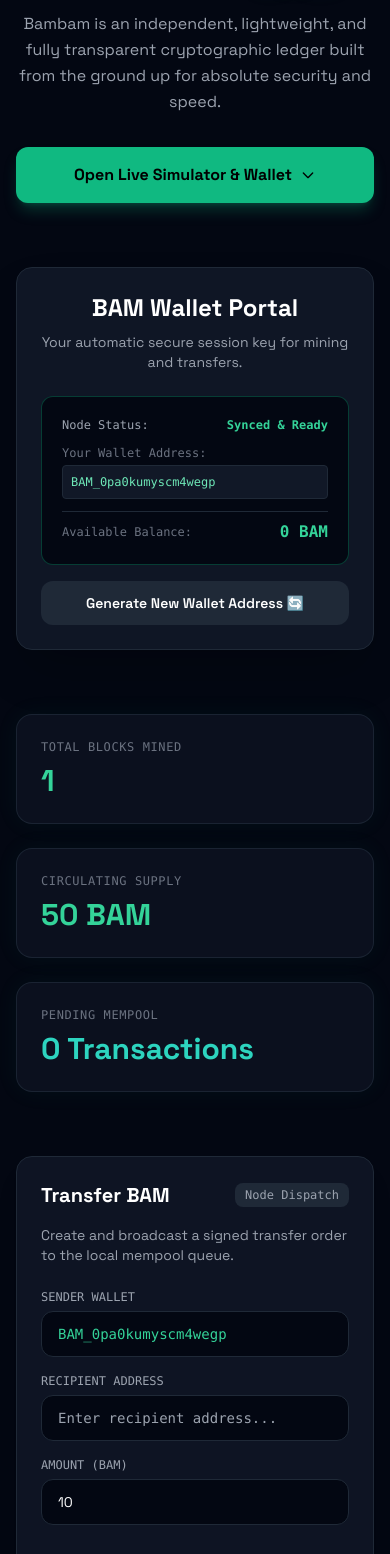
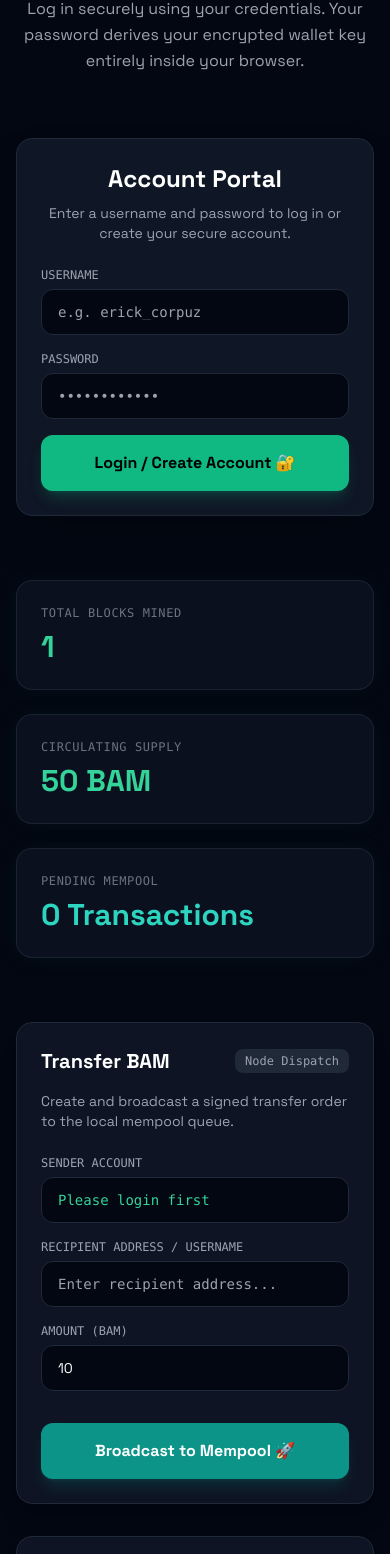
Before and after one commit to corpuz3erick-max/Bambam, a plain HTML site: page index.html in a window 390 px wide. Shown: the part 296-1850 px from the top of the page. Drawn offline with nearby package versions, Linux system fonts and the light colour scheme.

Commit message:
Update index.html

```diff
--- a/index.html
+++ b/index.html
@@ -3,7 +3,7 @@
 <head>
     <meta charset="UTF-8">
     <meta name="viewport" content="width=device-width, initial-scale=1.0">
-    <title>Bambam (BAM) | Decentralized Proof of Work Network</title>
+    <title>Bambam (BAM) | End-to-End Encrypted Network</title>
     <script src="https://cdn.tailwindcss.com"></script>
     <link href="https://fonts.googleapis.com/css2?family=Space+Grotesk:wght@300;400;500;600;700&display=swap" rel="stylesheet">
     <style>
@@ -23,14 +23,14 @@
                     <h1 class="font-bold text-lg tracking-wider text-white">BAMBAM</h1>
                     <div class="flex items-center space-x-1.5">
                         <span class="w-2 h-2 rounded-full bg-emerald-400 animate-pulse"></span>
-                        <span class="text-[10px] text-emerald-400 font-mono tracking-widest uppercase">Mainnet Online</span>
+                        <span class="text-[10px] text-emerald-400 font-mono tracking-widest uppercase">E2E Secure Net</span>
                     </div>
                 </div>
             </div>
             <div class="flex items-center space-x-3">
-                <div id="nav-wallet-badge" class="flex items-center space-x-2 px-3 py-1.5 bg-gray-900 border border-gray-800 rounded-xl text-xs font-mono text-emerald-400">
+                <div id="nav-wallet-badge" class="hidden items-center space-x-2 px-3 py-1.5 bg-gray-900 border border-gray-800 rounded-xl text-xs font-mono text-emerald-400">
                     <span class="w-2 h-2 rounded-full bg-emerald-400"></span>
-                    <span id="nav-address-display">Active Wallet</span>
+                    <span id="nav-username-display">User</span>
                 </div>
                 <a href="#simulator" class="px-4 py-2 bg-emerald-500/10 border border-emerald-500/30 hover:bg-emerald-500/20 text-emerald-400 rounded-xl text-xs font-bold transition-all">
                     Launch App
@@ -43,47 +43,58 @@
     <main class="max-w-6xl mx-auto px-4 py-12 md:py-20 flex-grow w-full">
         <div class="text-center max-w-3xl mx-auto mb-16">
             <div class="inline-flex items-center space-x-2 px-3 py-1.5 rounded-full bg-emerald-500/10 border border-emerald-500/20 text-emerald-400 text-xs font-mono mb-6">
-                <span>⚡ Secure SHA-256 Proof of Work Architecture</span>
+                <span>🔒 End-to-End Client-Side Encrypted Accounts</span>
             </div>
             <h2 class="text-4xl md:text-6xl font-extrabold text-white mb-6 tracking-tight leading-tight">
                 Decentralized Future Powered by <span class="text-transparent bg-clip-text bg-gradient-to-r from-emerald-400 to-teal-300 glow-effect">BAM</span>
             </h2>
             <p class="text-gray-400 text-base md:text-lg mb-8 leading-relaxed">
-                Bambam is an independent, lightweight, and fully transparent cryptographic ledger built from the ground up for absolute security and speed.
+                Log in securely using your credentials. Your password derives your encrypted wallet key entirely inside your browser.
             </p>
-            <div class="flex flex-col sm:flex-row justify-center gap-4">
-                <a href="#simulator" class="px-8 py-4 bg-emerald-500 hover:bg-emerald-400 text-black font-extrabold rounded-xl transition-all shadow-lg shadow-emerald-500/25 flex items-center justify-center space-x-2">
-                    <span>Open Live Simulator & Wallet</span>
-                    <svg class="w-4 h-4" fill="none" stroke="currentColor" viewBox="0 0 24 24"><path stroke-linecap="round" stroke-linejoin="round" stroke-width="2" d="M19 9l-7 7-7-7"/></svg>
-                </a>
-            </div>
         </div>
 
-        <!-- WALLET PORTAL SECTION -->
-        <div id="wallet-section" class="max-w-xl mx-auto mb-16 p-6 md:p-8 rounded-2xl bg-gray-900/90 border border-gray-800 shadow-2xl">
-            <div class="text-center mb-6">
-                <h3 class="text-2xl font-bold text-white mb-2">BAM Wallet Portal</h3>
-                <p class="text-sm text-gray-400">Your automatic secure session key for mining and transfers.</p>
+        <!-- ACCOUNT AUTH PORTAL -->
+        <div id="auth-section" class="max-w-xl mx-auto mb-16 p-6 md:p-8 rounded-2xl bg-gray-900/90 border border-gray-800 shadow-2xl">
+
+            <!-- Login / Signup Form -->
+            <div id="login-form-container">
+                <div class="text-center mb-6">
+                    <h3 class="text-2xl font-bold text-white mb-2">Account Portal</h3>
+                    <p class="text-sm text-gray-400">Enter a username and password to log in or create your secure account.</p>
+                </div>
+                <div class="space-y-4">
+                    <div>
+                        <label class="block text-xs font-mono text-gray-400 mb-1.5">USERNAME</label>
+                        <input id="auth-username" type="text" placeholder="e.g. erick_corpuz" class="w-full bg-gray-950 border border-gray-800 rounded-xl px-4 py-3 text-sm text-white focus:outline-none focus:border-emerald-500 font-mono">
+                    </div>
+                    <div>
+                        <label class="block text-xs font-mono text-gray-400 mb-1.5">PASSWORD</label>
+                        <input id="auth-password" type="password" placeholder="••••••••••••" class="w-full bg-gray-950 border border-gray-800 rounded-xl px-4 py-3 text-sm text-white focus:outline-none focus:border-emerald-500 font-mono">
+                    </div>
+                    <button onclick="handleLogin()" class="w-full py-4 bg-emerald-500 hover:bg-emerald-400 text-black font-extrabold rounded-xl transition-all shadow-lg shadow-emerald-500/20 mt-2">
+                        Login / Create Account 🔐
+                    </button>
+                </div>
             </div>
 
-            <!-- Dashboard View -->
-            <div id="dashboard-box" class="space-y-4">
+            <!-- Dashboard View (Hidden initially) -->
+            <div id="dashboard-container" class="hidden space-y-4">
+                <div class="text-center mb-4">
+                    <h3 class="text-xl font-bold text-white">Welcome, <span id="dash-username" class="text-emerald-400"></span></h3>
+                    <p class="text-xs font-mono text-gray-400 mt-1">E2E Session Active</p>
+                </div>
                 <div class="bg-gray-950 p-5 rounded-xl border border-emerald-500/30 space-y-3 font-mono text-xs">
-                    <div class="flex justify-between items-center text-gray-400">
-                        <span>Node Status:</span>
-                        <span class="text-emerald-400 font-bold">Synced & Ready</span>
-                    </div>
                     <div class="flex flex-col space-y-1">
-                        <span class="text-gray-500">Your Wallet Address:</span>
-                        <span id="user-display-address" class="text-emerald-300 bg-gray-900 p-2 rounded border border-gray-800 truncate"></span>
+                        <span class="text-gray-500">Encrypted Wallet Address:</span>
+                        <span id="dash-address" class="text-emerald-300 bg-gray-900 p-2 rounded border border-gray-800 truncate"></span>
                     </div>
                     <div class="flex justify-between items-center pt-2 border-t border-gray-800">
                         <span class="text-gray-500">Available Balance:</span>
-                        <span id="user-display-balance" class="text-emerald-400 font-bold text-base">0 BAM</span>
+                        <span id="dash-balance" class="text-emerald-400 font-bold text-base">0 BAM</span>
                     </div>
                 </div>
-                <button onclick="createAccount()" class="w-full py-3 bg-gray-800 hover:bg-gray-700 text-white font-semibold rounded-xl transition-all text-sm">
-                    Generate New Wallet Address 🔄
+                <button onclick="handleLogout()" class="w-full py-3 bg-red-500/10 border border-red-500/30 hover:bg-red-500/20 text-red-400 font-semibold rounded-xl transition-all text-sm">
+                    Lock / Logout Account 🔒
                 </button>
             </div>
         </div>
@@ -118,11 +129,11 @@
 
                     <div class="space-y-4">
                         <div>
-                            <label class="block text-xs font-mono text-gray-400 mb-1.5">SENDER WALLET</label>
+                            <label class="block text-xs font-mono text-gray-400 mb-1.5">SENDER ACCOUNT</label>
                             <input id="tx-sender" type="text" readonly class="w-full bg-gray-950 border border-gray-800 rounded-xl px-4 py-3 text-sm text-emerald-400 font-mono focus:outline-none">
                         </div>
                         <div>
-                            <label class="block text-xs font-mono text-gray-400 mb-1.5">RECIPIENT ADDRESS</label>
+                            <label class="block text-xs font-mono text-gray-400 mb-1.5">RECIPIENT ADDRESS / USERNAME</label>
                             <input id="tx-recipient" type="text" placeholder="Enter recipient address..." class="w-full bg-gray-950 border border-gray-800 rounded-xl px-4 py-3 text-sm text-white focus:outline-none focus:border-emerald-500 transition-colors font-mono">
                         </div>
                         <div>
@@ -152,11 +163,11 @@
                         </div>
                         <div class="flex justify-between items-center">
                             <span class="text-gray-500">Hash Engine:</span>
-                            <span class="text-gray-300">SHA-256 (Client-side)</span>
+                            <span class="text-gray-300">SHA-256 (Client-side E2E)</span>
                         </div>
                         <div class="flex justify-between items-center">
-                            <span class="text-gray-500">Miner Destination:</span>
-                            <span id="miner-dest-badge" class="text-emerald-400 font-bold truncate max-w-[150px]">Auto-assigned</span>
+                            <span class="text-gray-500">Reward Recipient:</span>
+                            <span id="miner-dest-badge" class="text-emerald-400 font-bold truncate max-w-[150px]">Login required</span>
                         </div>
                     </div>
                 </div>
@@ -181,8 +192,8 @@
     <!-- FOOTER -->
     <footer class="border-t border-gray-800/80 bg-gray-950 py-8 text-center text-sm text-gray-500">
         <div class="max-w-6xl mx-auto px-4 flex flex-col sm:flex-row items-center justify-between gap-4">
-            <p>Bambam (BAM) Core Protocol • Decentralized Network</p>
-            <p class="text-xs font-mono text-emerald-400/80">Secured by Cryptographic Proof of Work</p>
+            <p>Bambam (BAM) Core Protocol • E2E Decentralized Network</p>
+            <p class="text-xs font-mono text-emerald-400/80">Secured by Client-Side Cryptography</p>
         </div>
     </footer>
 
@@ -205,19 +216,35 @@
         }];
 
         let pendingTransactions = [];
-        let currentUser = localStorage.getItem('bam_active_user');
+        let currentUsername = localStorage.getItem('bam_e2e_username');
+        let currentAddress = localStorage.getItem('bam_e2e_address');
 
-        // Auto-create wallet if none exists
-        if (!currentUser) {
-            const randomHex = Math.random().toString(36).substring(2, 10) + Math.random().toString(36).substring(2, 10);
-            currentUser = `BAM_${randomHex}`;
-            localStorage.setItem('bam_active_user', currentUser);
+        async function handleLogin() {
+            const user = document.getElementById('auth-username').value.trim();
+            const pass = document.getElementById('auth-password').value;
+
+            if (!user || !pass) {
+                return;
+            }
+
+            // Derive wallet address deterministically using E2E credentials hash
+            const secretKeyHash = await sha256(`${user}:${pass}`);
+            currentUsername = user;
+            currentAddress = `BAM_${secretKeyHash.substring(0, 24)}`;
+
+            localStorage.setItem('bam_e2e_username', currentUsername);
+            localStorage.setItem('bam_e2e_address', currentAddress);
+
+            document.getElementById('auth-username').value = '';
+            document.getElementById('auth-password').value = '';
+            updateUI();
         }
 
-        function createAccount() {
-            const randomHex = Math.random().toString(36).substring(2, 10) + Math.random().toString(36).substring(2, 10);
-            currentUser = `BAM_${randomHex}`;
-            localStorage.setItem('bam_active_user', currentUser);
+        function handleLogout() {
+            currentUsername = null;
+            currentAddress = null;
+            localStorage.removeItem('bam_e2e_username');
+            localStorage.removeItem('bam_e2e_address');
             updateUI();
         }
 
@@ -237,6 +264,9 @@
         }
 
         async function addTransaction() {
+            if (!currentAddress) {
+                return;
+            }
             const recipient = document.getElementById('tx-recipient').value.trim();
             const amount = parseFloat(document.getElementById('tx-amount').value);
 
@@ -244,17 +274,21 @@
                 return;
             }
 
-            const currentBalance = calculateBalance(currentUser);
+            const currentBalance = calculateBalance(currentAddress);
             if (amount > currentBalance) {
                 return;
             }
 
-            pendingTransactions.push({ sender: currentUser, recipient, amount });
+            pendingTransactions.push({ sender: currentAddress, recipient, amount });
             document.getElementById('tx-recipient').value = '';
             updateUI();
         }
 
         async function mineBlock() {
+            if (!currentAddress) {
+                return;
+            }
+
             const lastBlock = blockchain[blockchain.length - 1];
             let newNonce = 0;
             let blockData = '';
@@ -270,7 +304,7 @@
             const newBlock = {
                 index: blockchain.length + 1,
                 timestamp: Date.now(),
-                transactions: [{ sender: "Network_Reward", recipient: currentUser, amount: 50 }, ...pendingTransactions],
+                transactions: [{ sender: "Network_Reward", recipient: currentAddress, amount: 50 }, ...pendingTransactions],
                 nonce: newNonce,
                 previousHash: lastBlock.hash,
                 hash: newHash
@@ -282,11 +316,28 @@
         }
 
         function updateUI() {
-            document.getElementById('nav-address-display').innerText = currentUser.substring(0, 10) + '...';
-            document.getElementById('user-display-address').innerText = currentUser;
-            document.getElementById('user-display-balance').innerText = `${calculateBalance(currentUser)} BAM`;
-            document.getElementById('tx-sender').value = currentUser;
-            document.getElementById('miner-dest-badge').innerText = currentUser.substring(0, 10) + '...';
+            const loginForm = document.getElementById('login-form-container');
+            const dashContainer = document.getElementById('dashboard-container');
+            const navBadge = document.getElementById('nav-wallet-badge');
+
+            if (currentAddress && currentUsername) {
+                loginForm.classList.add('hidden');
+                dashContainer.classList.remove('hidden');
+                navBadge.classList.remove('hidden');
+
+                document.getElementById('nav-username-display').innerText = currentUsername;
+                document.getElementById('dash-username').innerText = currentUsername;
+                document.getElementById('dash-address').innerText = currentAddress;
+                document.getElementById('dash-balance').innerText = `${calculateBalance(currentAddress)} BAM`;
+                document.getElementById('tx-sender').value = `${currentUsername} (${currentAddress.substring(0, 10)}...)`;
+                document.getElementById('miner-dest-badge').innerText = currentUsername;
+            } else {
+                loginForm.classList.remove('hidden');
+                dashContainer.classList.add('hidden');
+                navBadge.classList.add('hidden');
+                document.getElementById('tx-sender').value = "Please login first";
+                document.getElementById('miner-dest-badge').innerText = "Login required";
+            }
 
             document.getElementById('stat-blocks').innerText = blockchain.length;
             document.getElementById('stat-supply').innerText = `${blockchain.length * 50} BAM`;
```
